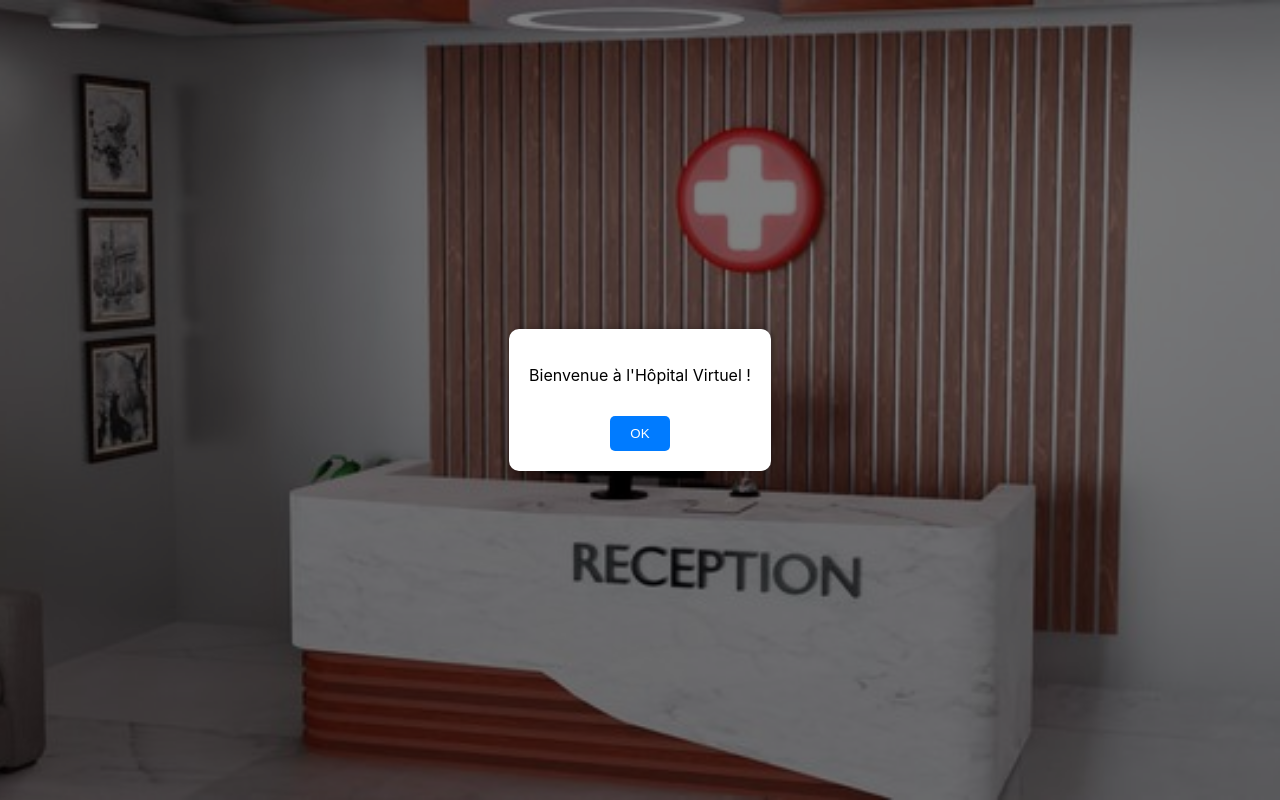
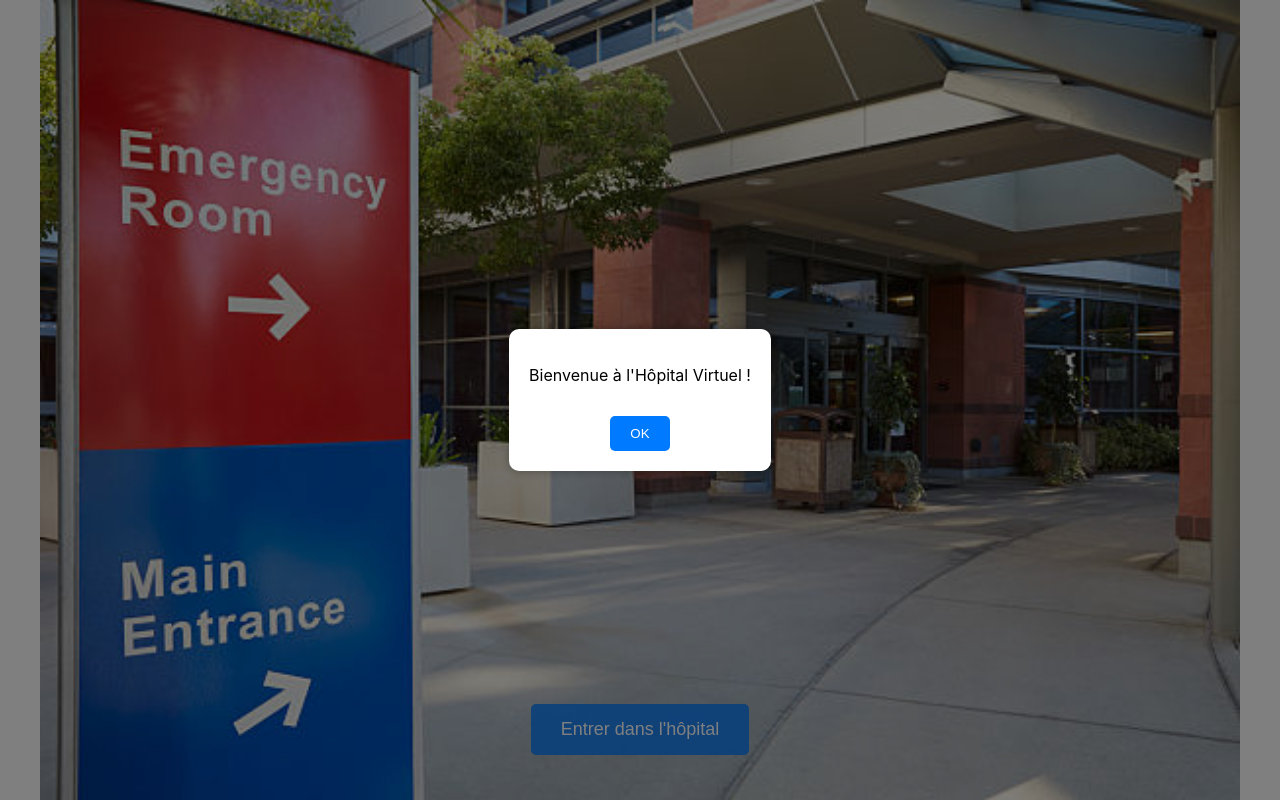
Before and after one commit to revlis3m/TraitementImage, a React (Create React App) app: page / in a window 1280 px wide. Built offline with nearby package versions, Linux system fonts and the light colour scheme.

Commit message:
Entrance

```diff
--- a/src/scenes/ReceptionScene.js
+++ b/src/scenes/ReceptionScene.js
@@ -2,7 +2,7 @@
 import React, { useState } from 'react';
 import { useLocation } from 'wouter';
 import '../styles/ReceptionScene.css';
-import hospitalImage from '../assets/images/hopital.jpg';
+import hospitalImage from '../assets/images/hopital-entrance.jpg';
 import WelcomeDialog from '../components/WelcomeDialog';
 
 const ReceptionScene = () => {
--- a/src/styles/ReceptionScene.css
+++ b/src/styles/ReceptionScene.css
@@ -22,6 +22,7 @@
   border: none;
   border-radius: 5px;
   cursor: pointer;
+  bottom: 45px;
 }
 
 .enter-button:hover {
```
Also changed, not shown: src/assets/images/hopital-entrance.jpg (added).
